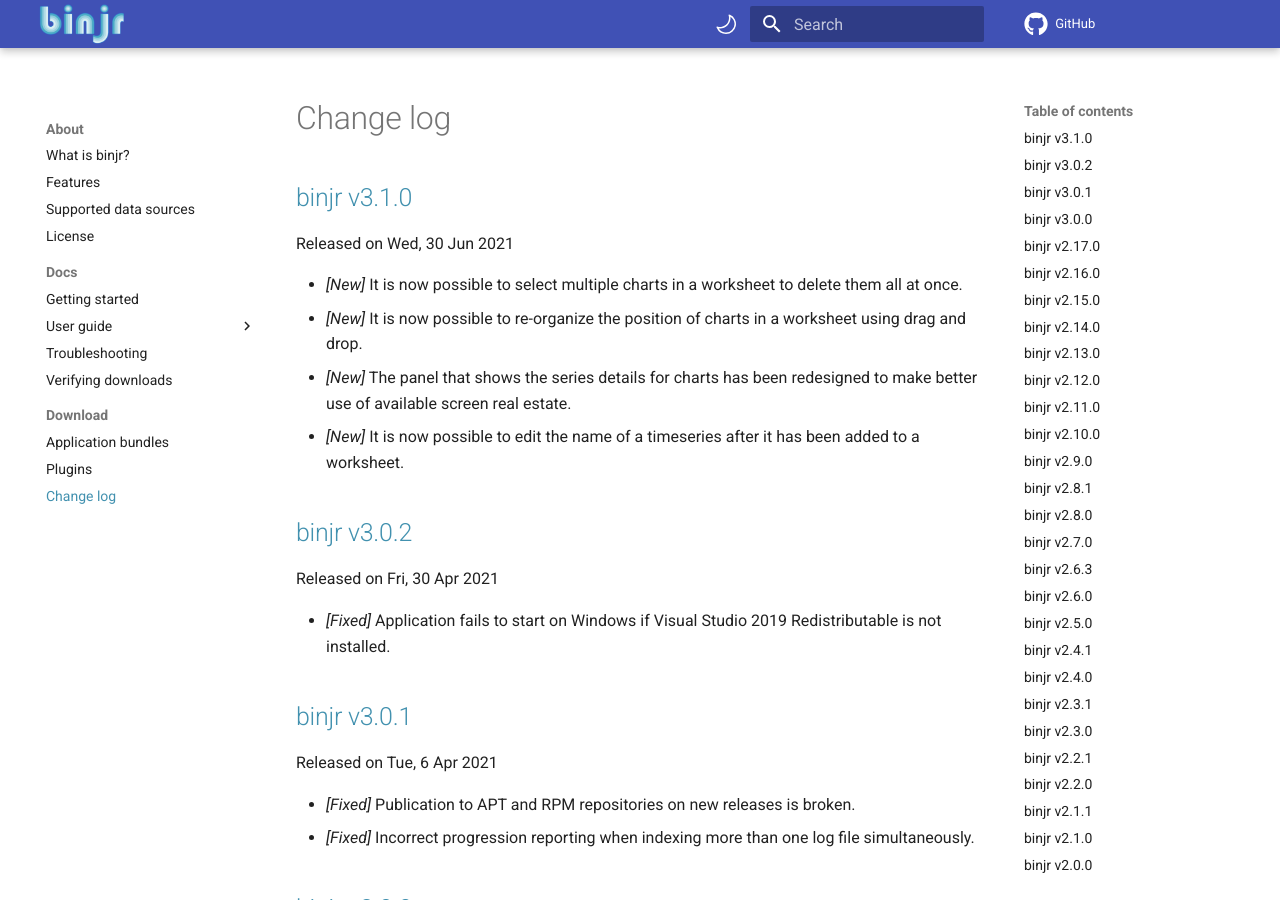
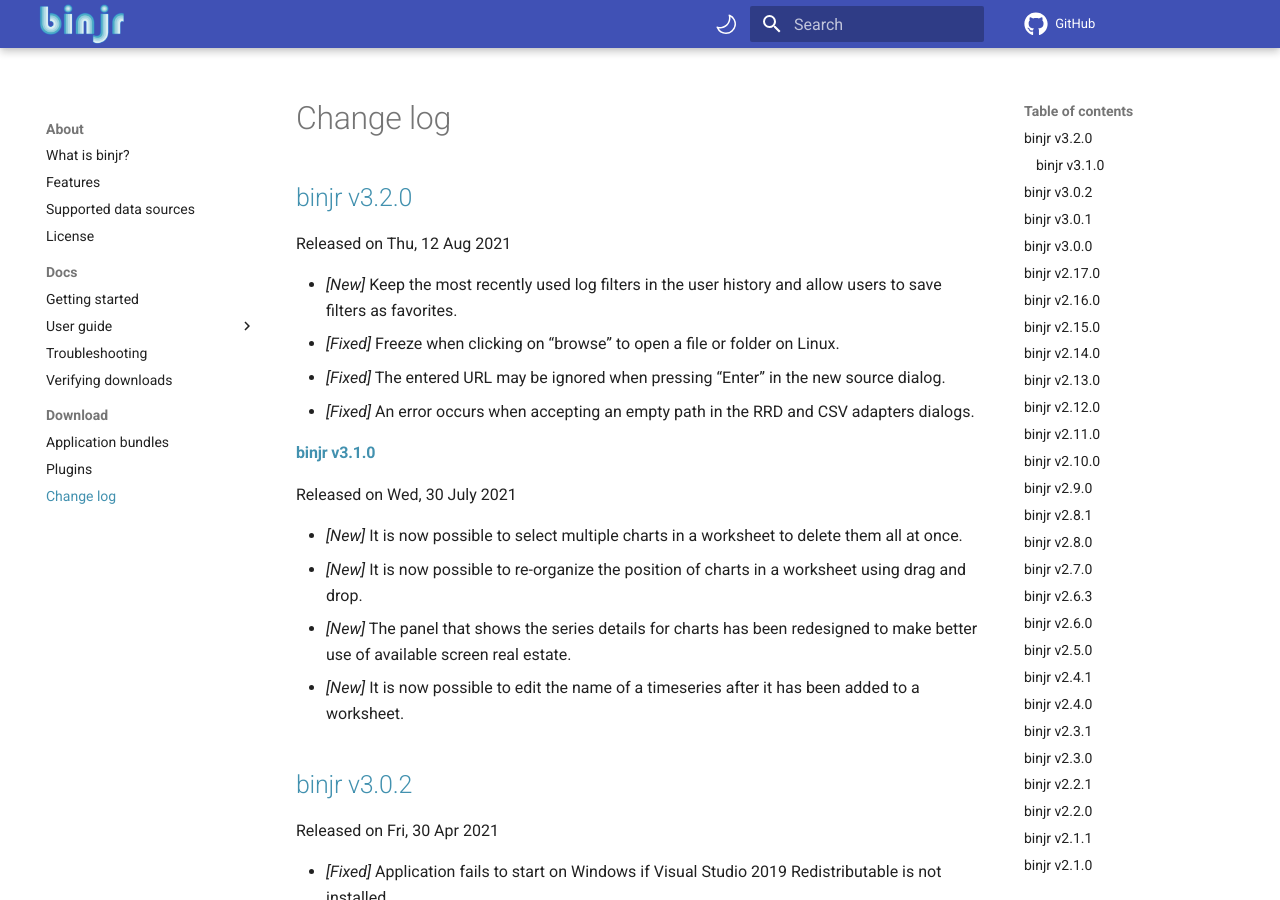
Before and after one commit to binjr/binjr.github.io, an MkDocs documentation site: the page built from docs/download/CHANGELOG.md, in a window 1280 px wide and 900 px high. Built offline with MkDocs 1.6.1 and Material for MkDocs 9.7.7, drawn with Linux system fonts in a browser that asks for light colours; comment, search, counter and statistics services are not loaded.

Commit message:
Release  v3.2.0

```diff
--- a/docs/download/CHANGELOG.md
+++ b/docs/download/CHANGELOG.md
@@ -1,7 +1,15 @@
 # Change log
 
-## [binjr v3.1.0](https://github.com/binjr/binjr/releases/tag/v3.1.0)
-Released on Wed, 30 Jun 2021
+## [binjr v3.2.0](https://github.com/binjr/binjr/releases/tag/v3.2.0)
+Released on Thu, 12 Aug 2021
+
+* _[New]_ Keep the most recently used log filters in the user history and allow users to save filters as favorites.
+* _[Fixed]_ Freeze when clicking on “browse” to open a file or folder on Linux.
+* _[Fixed]_ The entered URL may be ignored when pressing "Enter" in the new source dialog.
+* _[Fixed]_ An error occurs when accepting an empty path in the RRD and CSV adapters dialogs.
+
+#### [binjr v3.1.0](https://github.com/binjr/binjr/releases/tag/v3.1.0)
+Released on Wed, 30 July 2021
 
 * _[New]_ It is now possible to select multiple charts in a worksheet to delete them all at once.
 * _[New]_ It is now possible to re-organize the position of charts in a worksheet using drag and drop.
```
Also changed, not shown: docs/download/latest_release.md (+8 -8 lines), 1 other file.
